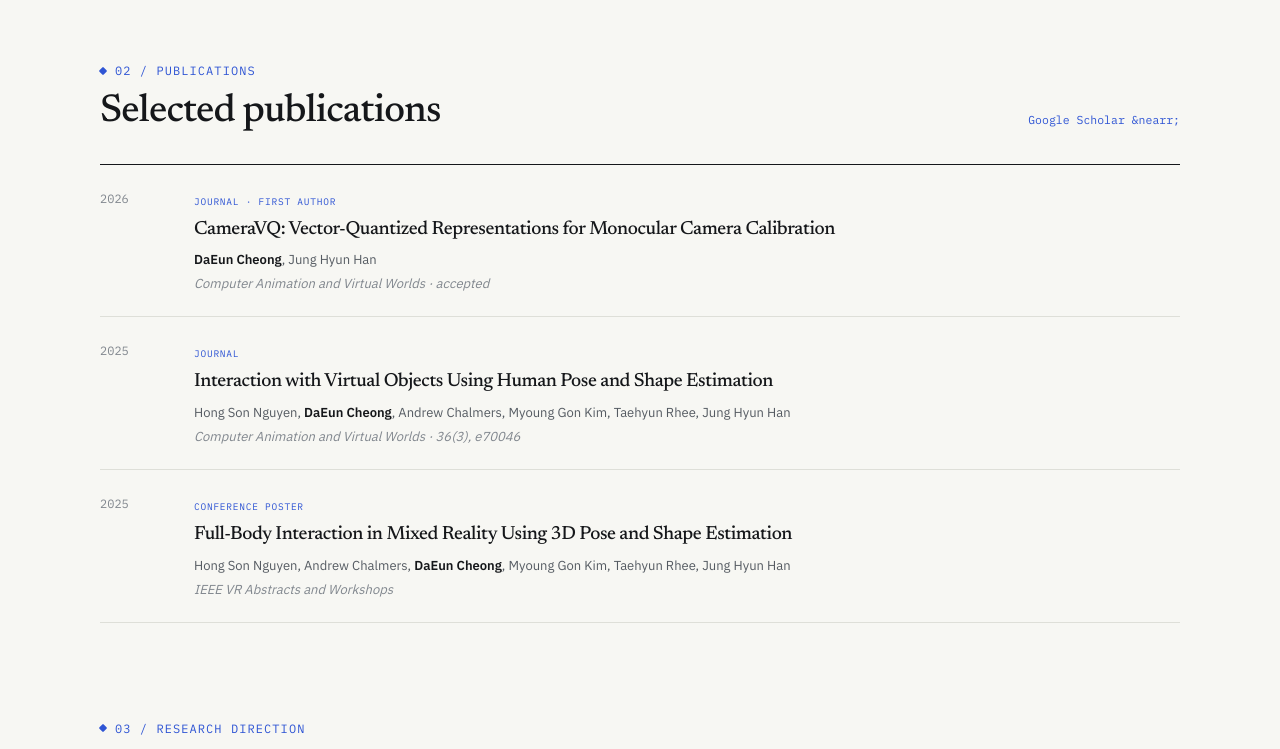
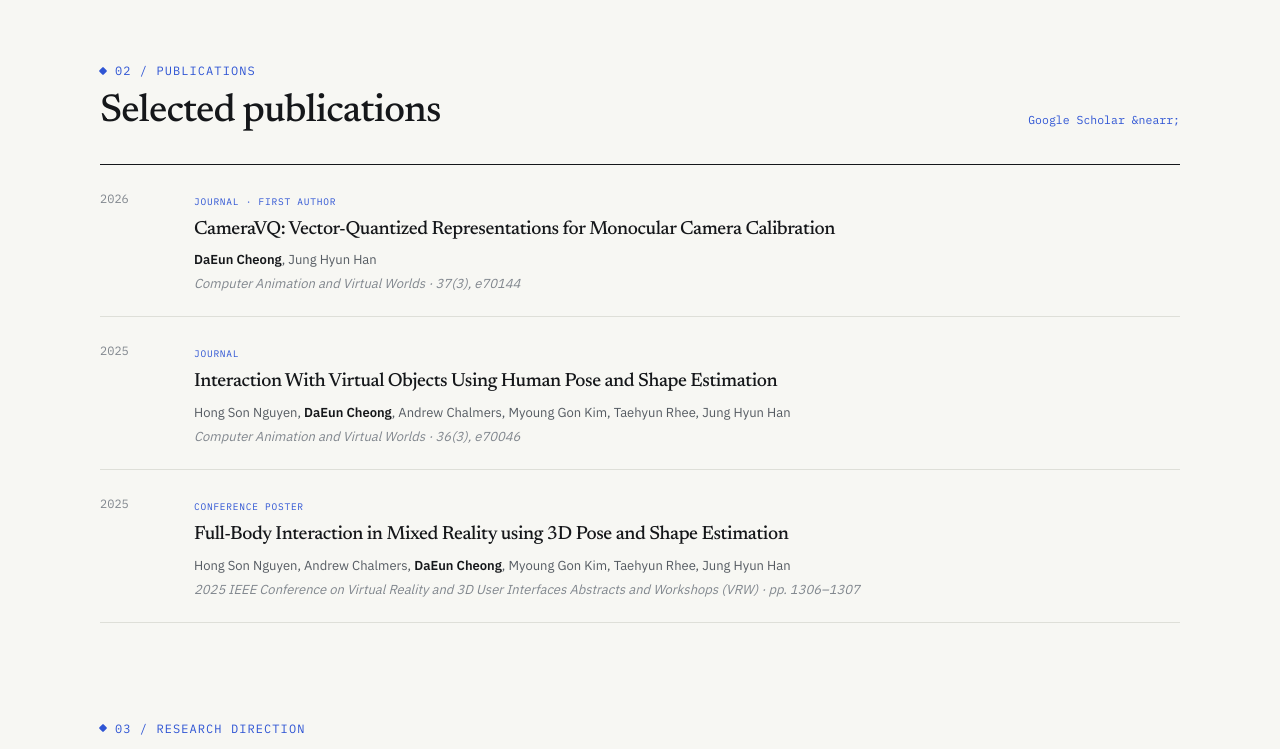
Before and after one commit to GraceCheong/web, a React (Vite) app: page / in a window 1280 px wide. Shown: the part 1900-2649 px from the top of the page. Built offline with nearby package versions, Linux system fonts and the light colour scheme.

Commit message:
Correct publication status and bibliographic details

```diff
--- a/src/data/content.js
+++ b/src/data/content.js
@@ -25,7 +25,7 @@ export const researchItems = [
   {
     id: 'cameravq',
     period: '2025 — 2026',
-    status: 'Accepted · First author · M.S. thesis',
+    status: 'Published · First author · M.S. thesis',
     category: 'Camera Geometry',
     tags: ['Monocular calibration', 'Vector quantization', 'DINOv3'],
     title: 'CameraVQ',
@@ -97,16 +97,19 @@ export const publications = [
   {
     id: 'publication-cameravq',
     year: '2026',
+    status: 'PUBLISHED',
     type: 'JOURNAL · FIRST AUTHOR',
     title: 'CameraVQ: Vector-Quantized Representations for Monocular Camera Calibration',
     authors: [{ name: 'DaEun Cheong', me: true }, { name: 'Jung Hyun Han' }],
-    venue: 'Computer Animation and Virtual Worlds · accepted',
+    venue: 'Computer Animation and Virtual Worlds · 37(3), e70144',
+    doiUrl: 'https://doi.org/10.1002/cav.70144',
   },
   {
     id: 'publication-xr',
     year: '2025',
+    status: 'PUBLISHED',
     type: 'JOURNAL',
-    title: 'Interaction with Virtual Objects Using Human Pose and Shape Estimation',
+    title: 'Interaction With Virtual Objects Using Human Pose and Shape Estimation',
     authors: [
       { name: 'Hong Son Nguyen' },
       { name: 'DaEun Cheong', me: true },
@@ -116,12 +119,14 @@ export const publications = [
       { name: 'Jung Hyun Han' },
     ],
     venue: 'Computer Animation and Virtual Worlds · 36(3), e70046',
+    doiUrl: 'https://doi.org/10.1002/cav.70046',
   },
   {
     id: 'publication-ieeevr',
     year: '2025',
+    status: 'PUBLISHED',
     type: 'CONFERENCE POSTER',
-    title: 'Full-Body Interaction in Mixed Reality Using 3D Pose and Shape Estimation',
+    title: 'Full-Body Interaction in Mixed Reality using 3D Pose and Shape Estimation',
     authors: [
       { name: 'Hong Son Nguyen' },
       { name: 'Andrew Chalmers' },
@@ -130,7 +135,8 @@ export const publications = [
       { name: 'Taehyun Rhee' },
       { name: 'Jung Hyun Han' },
     ],
-    venue: 'IEEE VR Abstracts and Workshops',
+    venue: '2025 IEEE Conference on Virtual Reality and 3D User Interfaces Abstracts and Workshops (VRW) · pp. 1306–1307',
+    doiUrl: 'https://doi.org/10.1109/VRW66409.2025.00299',
   },
 ]
 
```
